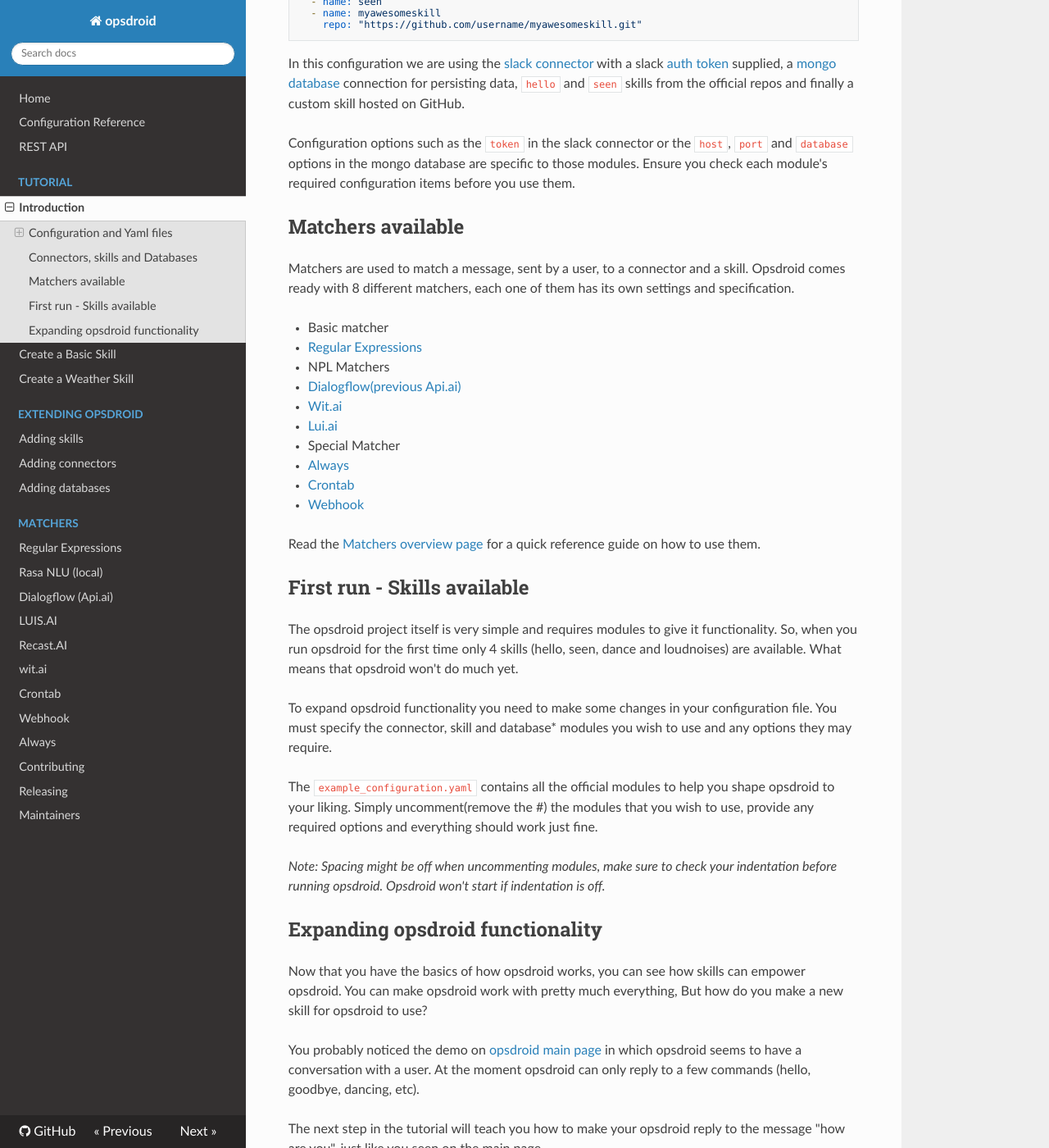
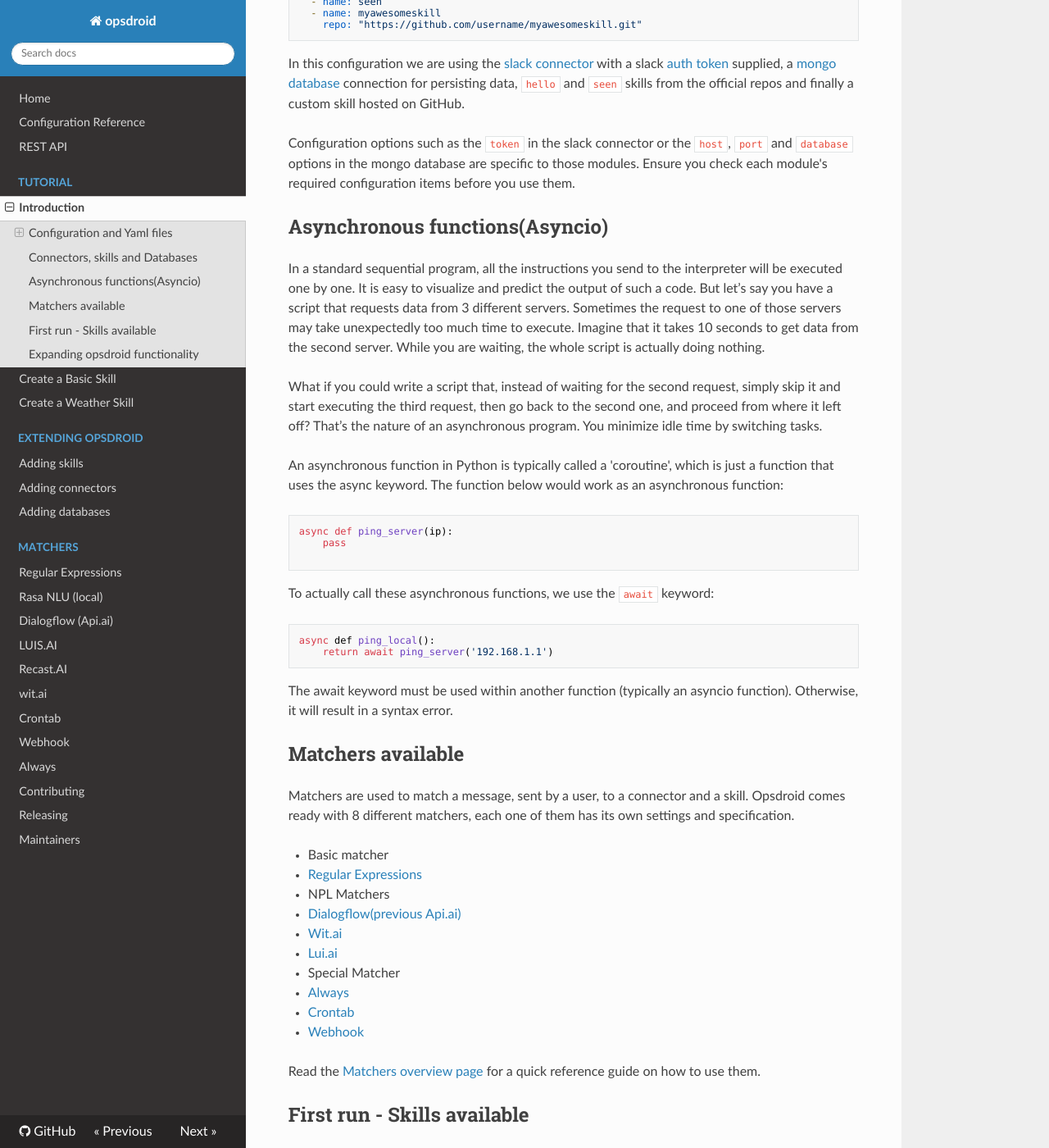
Before and after one commit to opsdroid/opsdroid, an MkDocs documentation site: the page built from docs/tutorials/introduction.md, in a window 1280 px wide and 1400 px high, scrolled down 2316 px. Shown: the whole window at 82% size. Built offline with MkDocs 1.6.1, drawn with Linux system fonts in a browser that asks for light colours; nearby versions of some CDN libraries; old or Windows-style settings are respelled for this version of MkDocs.

Commit message:
Add asyncio docs and extend YouTube video text (#478)
* Update README.md

* Update introduction.md

* Update introduction.md

* Update introduction.md

* Update basic-skill.md

* Update introduction.md

* Update introduction.md

* Update introduction.md

````diff
--- a/docs/tutorials/introduction.md
+++ b/docs/tutorials/introduction.md
@@ -3,6 +3,7 @@
 This first part of the tutorial will give a brief introduction to the yaml files, explain some basic things about opsdroid configuration, connectors, parsers and what to expect on the first run of opsdroid.
 
 If you need any help to get started with opsdroid or if you just want to chat, make sure to join our [Gitter channel.](https://gitter.im/opsdroid/)
+
 
 
 ## Configuration and Yaml files
@@ -101,7 +102,24 @@
 
 Configuration options such as the `token` in the slack connector or the `host`, `port` and `database` options in the mongo database are specific to those modules. Ensure you check each module's required configuration items before you use them.
 
+## Asynchronous functions(Asyncio)
+In a standard sequential program, all the instructions you send to the interpreter will be executed one by one. It is easy to visualize and predict the output of such a code. But let’s say you have a script that requests data from 3 different servers. Sometimes the request to one of those servers may take unexpectedly too much time to execute. Imagine that it takes 10 seconds to get data from the second server. While you are waiting, the whole script is actually doing nothing.
 
+What if you could write a script that, instead of waiting for the second request, simply skip it and start executing the third request, then go back to the second one, and proceed from where it left off? That’s the nature of an asynchronous program. You minimize idle time by switching tasks.
+
+An asynchronous function in Python is typically called a 'coroutine', which is just a function that uses the async keyword. The function below would work as an asynchronous function:
+
+```
+async def ping_server(ip):
+    pass
+
+```
+To actually call these asynchronous functions, we use the `await` keyword:
+```
+async def ping_local():
+    return await ping_server('192.168.1.1')
+```
+The await keyword must be used within another function (typically an asyncio function). Otherwise, it will result in a syntax error.
 
 ## Matchers available
 Matchers are used to match a message, sent by a user, to a connector and a skill. Opsdroid comes ready with 8 different matchers, each one of them has its own settings and specification.
````
Also changed, not shown: README.md (+1 -1 lines), docs/tutorials/basic-skill.md (+3 -0 lines).
